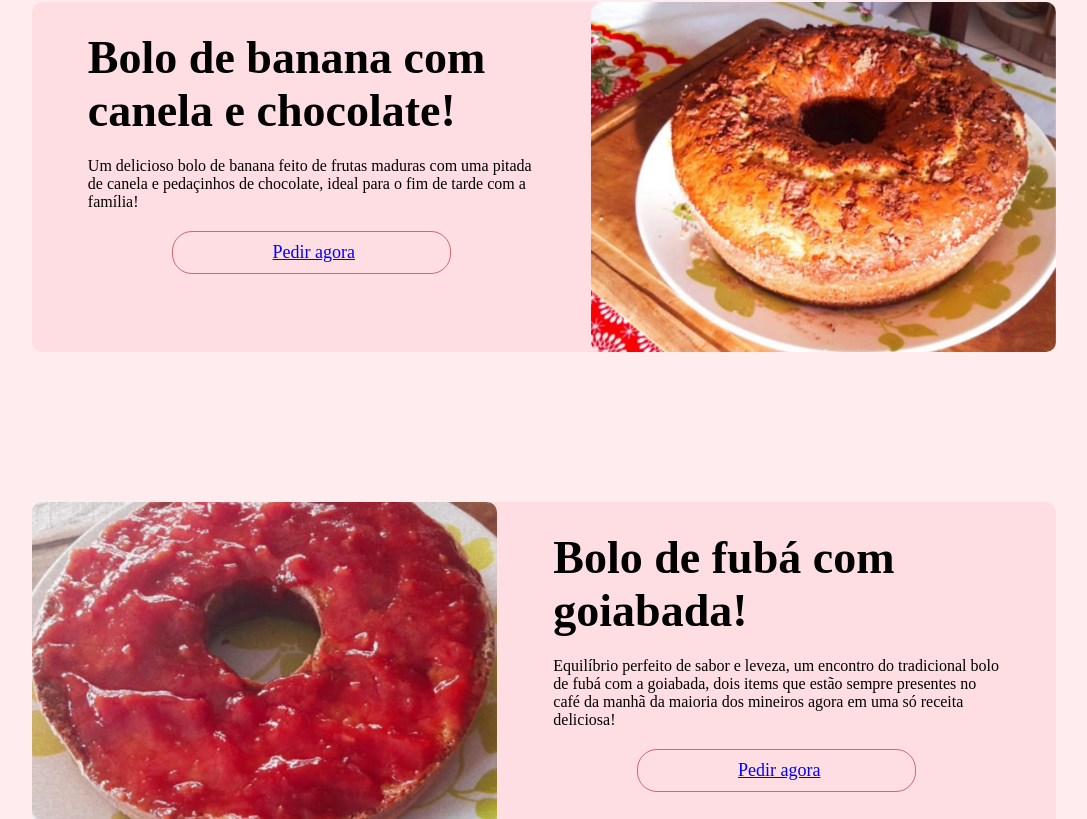
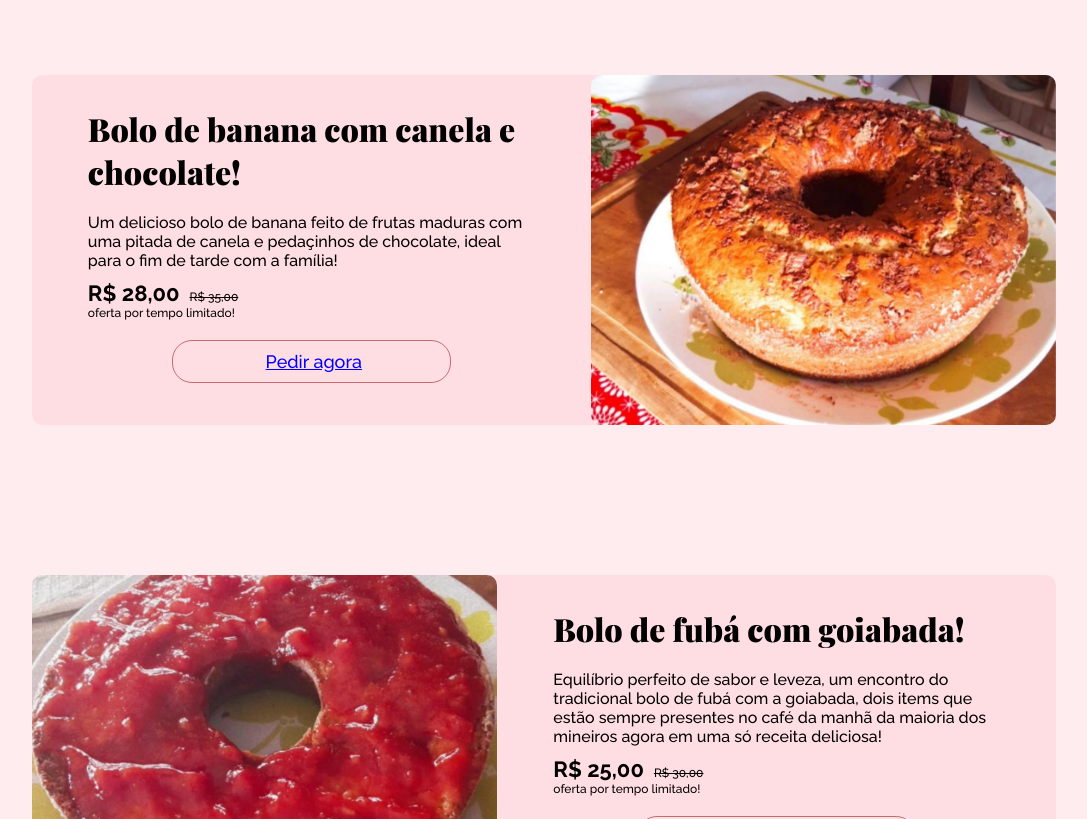
Before and after one commit to EzequiasSantos11/site-de-bolos, a React (Create React App) app: page / in a window 1280 px wide. Shown: the part 1061-1880 px from the top of the page, without its empty margins (96-1183 px from the left). Built offline with nearby package versions, Linux system fonts and the light colour scheme.

Commit message:
preço e tipografia

```diff
--- a/public/index.html
+++ b/public/index.html
@@ -2,42 +2,21 @@
 <html lang="en">
   <head>
     <meta charset="utf-8" />
-    <link rel="icon" href="%PUBLIC_URL%/favicon.ico" />
+    <link rel="icon" href="%PUBLIC_URL%/assets/fiveIcon.png" />
     <meta name="viewport" content="width=device-width, initial-scale=1" />
+    <link rel="preconnect" href="https://fonts.googleapis.com">
+    <link rel="preconnect" href="https://fonts.gstatic.com" crossorigin>
+    <link href="https://fonts.googleapis.com/css2?family=Playfair+Display:wght@900&family=Raleway:wght@500;700;800&display=swap" rel="stylesheet">
     <meta name="theme-color" content="#000000" />
     <meta
       name="description"
       content="Web site created using create-react-app"
     />
-    <link rel="apple-touch-icon" href="%PUBLIC_URL%/logo192.png" />
-    <!--
-      manifest.json provides metadata used when your web app is installed on a
-      user's mobile device or desktop. See https://developers.google.com/web/fundamentals/web-app-manifest/
-    -->
-    <link rel="manifest" href="%PUBLIC_URL%/manifest.json" />
-    <!--
-      Notice the use of %PUBLIC_URL% in the tags above.
-      It will be replaced with the URL of the `public` folder during the build.
-      Only files inside the `public` folder can be referenced from the HTML.
 
-      Unlike "/favicon.ico" or "favicon.ico", "%PUBLIC_URL%/favicon.ico" will
-      work correctly both with client-side routing and a non-root public URL.
-      Learn how to configure a non-root public URL by running `npm run build`.
-    -->
-    <title>React App</title>
+    <title>Dani's Cake</title>
   </head>
   <body>
     <noscript>You need to enable JavaScript to run this app.</noscript>
     <div id="root"></div>
-    <!--
-      This HTML file is a template.
-      If you open it directly in the browser, you will see an empty page.
-
-      You can add webfonts, meta tags, or analytics to this file.
-      The build step will place the bundled scripts into the <body> tag.
-
-      To begin the development, run `npm start` or `yarn start`.
-      To create a production bundle, use `npm run build` or `yarn build`.
-    -->
   </body>
 </html>
--- a/src/pages/Home/index.tsx
+++ b/src/pages/Home/index.tsx
@@ -41,7 +41,14 @@ export function Home(){
           <div className="card">
             <div className="textCard">
               <h3>Bolo de banana com canela e chocolate!</h3>
-              <p>Um delicioso bolo de banana feito de frutas maduras com uma pitada de canela e pedaçinhos de chocolate, ideal para o fim de tarde com a família!</p>
+              <p>Um delicioso bolo de banana feito de frutas maduras com uma pitada de canela e pedaçinhos de chocolate, ideal para o fim de tarde com a família!
+                <br/>
+                <span>
+                  <strong>R$ 28,00</strong> <del>R$ 35,00</del>
+                </span>
+                  <div className="copy">oferta por tempo limitado!</div>
+              </p>
+
               <a target={"_blank"} href="https://api.whatsapp.com/send?phone=5538998060266&text=Ol%C3%A1%20Dani%2C%20tudo%20bem%3F%20eu%20gostaria%20de%20encomendar%20o%20bolo%20de%20banana%20com%20canela%20e%20chocolate%2C%20para%20o%20dia%2000%2F00%2F00%20%C3%A1s%2000%3A00Hs%20">Pedir agora</a>
             </div>
             <img src="/assets/bolo-banana-sol.png" alt="" />
@@ -51,7 +58,13 @@ export function Home(){
             <img src="/assets/bolo-c-goiabada.png" alt="" />
             <div className="textCard">
               <h3>Bolo de fubá com goiabada!</h3>
-              <p>Equilíbrio perfeito de sabor e leveza, um encontro do tradicional bolo de fubá com a goiabada, dois items que estão sempre presentes no café da manhã da maioria dos mineiros agora em uma só receita deliciosa!</p>
+              <p>Equilíbrio perfeito de sabor e leveza, um encontro do tradicional bolo de fubá com a goiabada, dois items que estão sempre presentes no café da manhã da maioria dos mineiros agora em uma só receita deliciosa!
+                <br/>
+                <span>
+                  <strong>R$ 25,00</strong> <del>R$ 30,00</del>
+                </span>
+                  <div className="copy">oferta por tempo limitado!</div>
+              </p>
               <a target={"_blank"} href="https://api.whatsapp.com/send?phone=5538998060266&text=Ol%C3%A1%20Dani%20tudo%20bem%3F%20eu%20gostaria%20de%20encomendar%20o%20bolo%20de%20fub%C3%A1%20com%20goiabada%2C%20para%20o%20dia%2000%2F00%2F00%20%C3%A1s%2000%3A00Hs%20">Pedir agora</a>
             </div>
           </div>
@@ -59,7 +72,14 @@ export function Home(){
           <div className="card">
             <div className="textCard">
               <h3>Bolo de cenoura!</h3>
-              <p>Outro clássico que você não pode deixar de experimentar, seja no café da manhã, no fim de tarde ou até mesmo no lanchinho da madrugada o nosso bolo de cenoura com cobertura de chocolate conquista corações!</p>
+              <p>Outro clássico que você não pode deixar de experimentar, seja no café da manhã, no fim de tarde ou até mesmo no lanchinho da madrugada o nosso bolo de cenoura com cobertura de chocolate conquista corações!
+                <br/>
+                <span>
+                  <strong>R$ 25,00</strong> <del>R$ 30,00</del>
+
+                </span>
+                  <div className="copy">oferta por tempo limitado!</div>
+              </p>
               <a target={"_blank"} href="https://api.whatsapp.com/send?phone=5538998060266&text=Ol%C3%A1%20Dani%20tudo%20bem%3F%20eu%20gostaria%20de%20encomendar%20o%20bolo%20de%20cenoura%20com%20cobertura%20de%20chocolate%2C%20para%20o%20dia%2000%2F00%2F00%20%C3%A1s%2000%3A00Hs%20">Pedir agora</a>
             </div>
             <img src="/assets/bolo-cenoura.png" alt="" />
--- a/src/pages/Home/styles.scss
+++ b/src/pages/Home/styles.scss
@@ -146,11 +146,31 @@
         width: 60%;
         h3 {
           color: black;
-          font-size: 46px;
+          font-size: 32px;
           width: 80%;
           margin: 0 auto;
-          margin-top: 1.8rem;
+          margin-top: 2rem;
           font-weight: 800;
+        }
+        p{
+          span{
+            display: flex;
+            padding-top: 10px;
+            align-items: baseline;
+            strong{
+              font-size: 22px;
+              font-weight: 700;
+              margin-right: 10px;
+            }
+            del{
+              text-decoration: line-through;
+              font-size: 12px;
+            }
+          }
+          .copy{
+            font-size: 12px;
+            color: #000;
+          }
         }
 
         p,
@@ -161,7 +181,6 @@
           color: black;
           font-weight: 400;
         }
-
         a {
           display: flex;
           align-items: center;
--- a/src/styles/global.scss
+++ b/src/styles/global.scss
@@ -10,6 +10,12 @@
     border: none;
     background: transparent;
   }
+  h1, h2, h3, h4, h5{
+    font-family: 'Playfair Display', sans-serif;
+  }
+  p, a, span, strong, del{
+    font-family: 'Raleway', sans-serif;
+  }
 }
 
 section{
```
Also changed, not shown: public/assets/fiveIcon.png (added).
